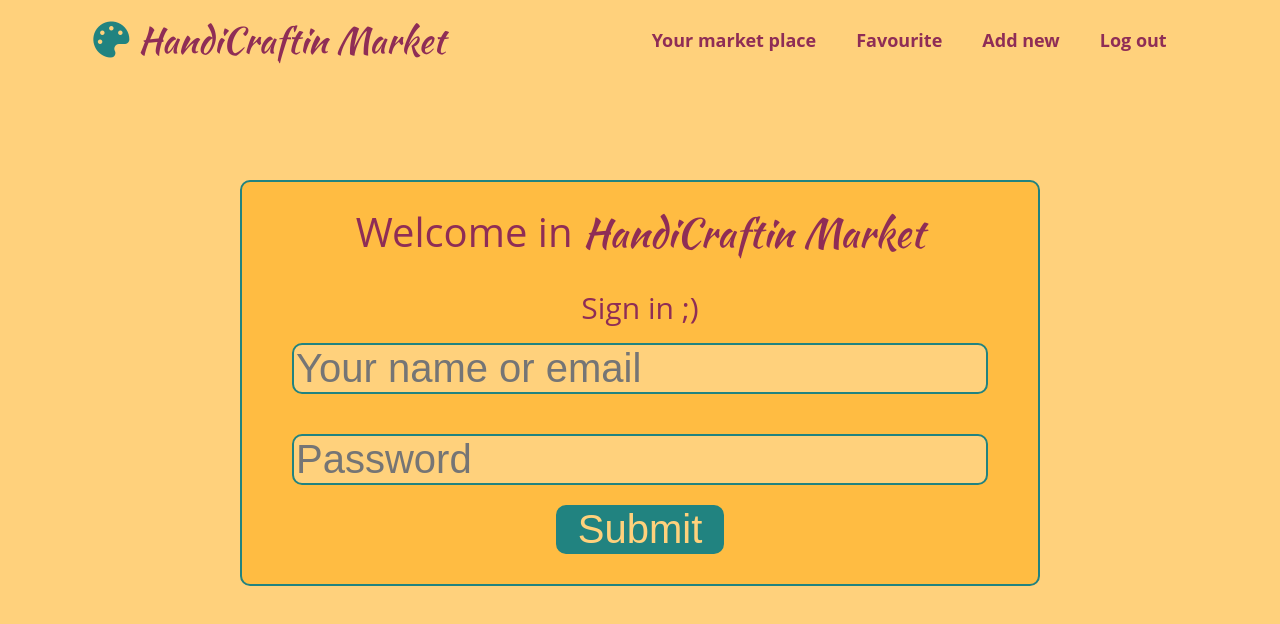
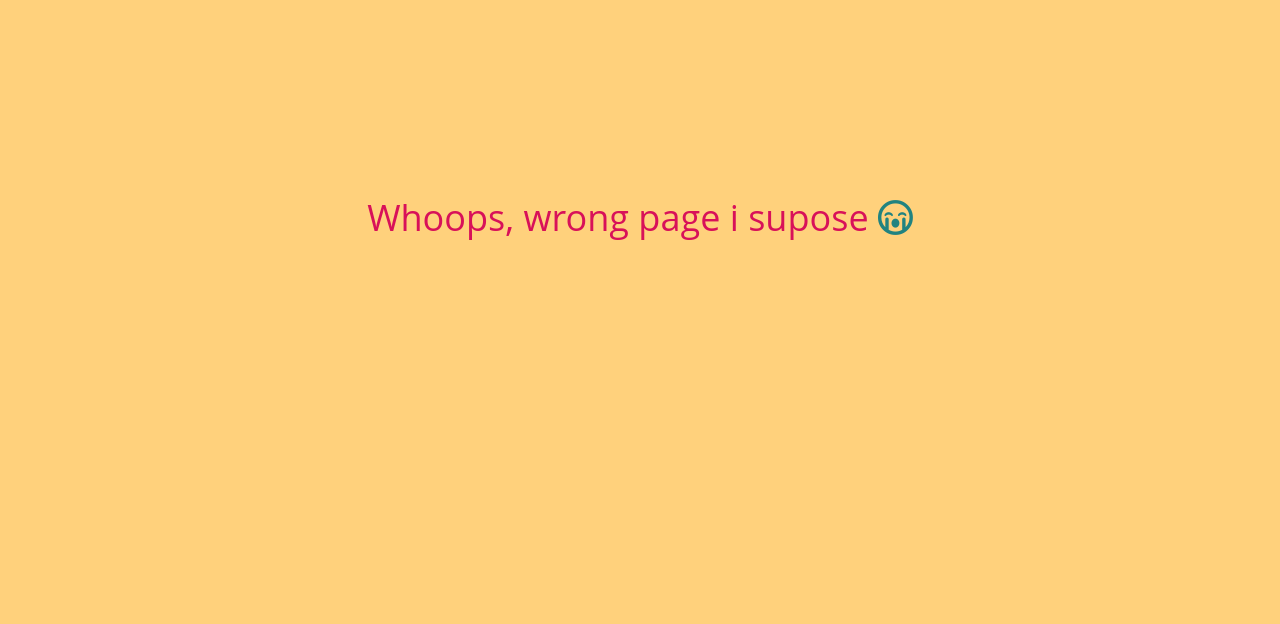
Before and after one commit to MarkizPlateau/CraftMarket, a React (Create React App) app: page / in a window 1280 px wide. Shown: the top 624 px of the page. Built offline with nearby package versions, Linux system fonts and the light colour scheme.

Commit message:
Router config

```diff
--- a/package.json
+++ b/package.json
@@ -9,6 +9,7 @@
     "node-sass": "^4.14.1",
     "react": "^17.0.1",
     "react-dom": "^17.0.1",
+    "react-router-dom": "^5.2.0",
     "react-scripts": "4.0.1",
     "web-vitals": "^0.2.4"
   },
--- a/src/App.js
+++ b/src/App.js
@@ -1,19 +1,30 @@
+import React from "react";
 import logo from './logo.svg';
 import './App.scss';
 import Header from "./js/Header";
 import Login from "./js/Pages/Login";
-function App() {
+import NotFound from "./js/Pages/NotFound";
+import {
+    HashRouter,
+    Route,
+    Link,
+    Switch,
+    NavLink,
+} from 'react-router-dom';
 
 
+
+function App() {
   return (
-      <>
-          <Header/>
-          <div className="app">
-              <h1 className={"login-title"}> Welcome in <span>HandiCraftin Market</span></h1>
-              <br/>
-              <Login/>
-          </div>
-      </>
+      <HashRouter>
+          <Switch>
+          <Route exact path='/header' component={Header} />
+          <Route exact path='/login' component={Login}/>
+          <Route component={NotFound} />
+          <Login/>
+          <NotFound/>
+          </Switch>
+      </HashRouter>
   );
 }
 
--- a/src/App.scss
+++ b/src/App.scss
@@ -2,6 +2,7 @@
 @import "scss/_colors";
 @import "scss/_fonts";
 @import "scss/elements/_landingpage";
+@import "scss/elements/_notfound";
 @import "scss/elements/_header";
 @import "scss/elements/_login";
 @import "scss/_base";
--- a/src/index.js
+++ b/src/index.js
@@ -3,6 +3,7 @@ import ReactDOM from 'react-dom';
 import './index.css';
 import App from './App';
 import reportWebVitals from './reportWebVitals';
+
 
 ReactDOM.render(
   <React.StrictMode>
--- a/src/js/Pages/Login.js
+++ b/src/js/Pages/Login.js
@@ -1,14 +1,20 @@
 import React from "react";
-
+import Header from "../Header";
+import {Switch} from "react-router-dom";
 const Login = () => {
     return (
         <section className={"login-container"}>
+            <Header/>
+            <div className="app">
+                <h1 className={"login-title"}> Welcome in <span>HandiCraftin Market</span></h1>
+                <br/>
                 <h2 className={"login-text"}> Sign in ;)</h2>
                 <form className={"login-form"}>
                     <input type="text" id="login-name" name="name" placeholder={"Your name or email"}/>
                     <input type="password" id="login-password" name="password" placeholder={"Password"}/>
                     <button type={"submit"} className={"login-submit"}>Submit</button>
                 </form>
+            </div>
         </section>
     )
 }
--- a/src/js/Pages/Main.js
+++ b/src/js/Pages/Main.js
@@ -2,7 +2,10 @@ import React from "react";
 
 const Main = () => {
     return (
+        <>
+
         <li className={"menu-item"}> Your market place </li>
+        </>
     )
 }
 
--- /dev/null
+++ b/src/js/Pages/NotFound.js
@@ -0,0 +1,9 @@
+import React from "react";
+
+const NotFound = () => {
+    return (
+        <h3 className={"not-found-text"}>Whoops, wrong page i supose <i className="far fa-sad-cry"></i></h3>
+    )
+}
+
+export default NotFound;
--- /dev/null
+++ b/src/scss/elements/_notfound.scss
@@ -0,0 +1,9 @@
+.not-found-text {
+  margin-top: 200px;
+  text-align: center;
+  font-size: 3rem;
+  color: $color-red;
+  .fa-sad-cry {
+    color: $color-green;
+  }
+}
```
Also changed, not shown: 2 other files (tests, documents, lock files or other folders).
